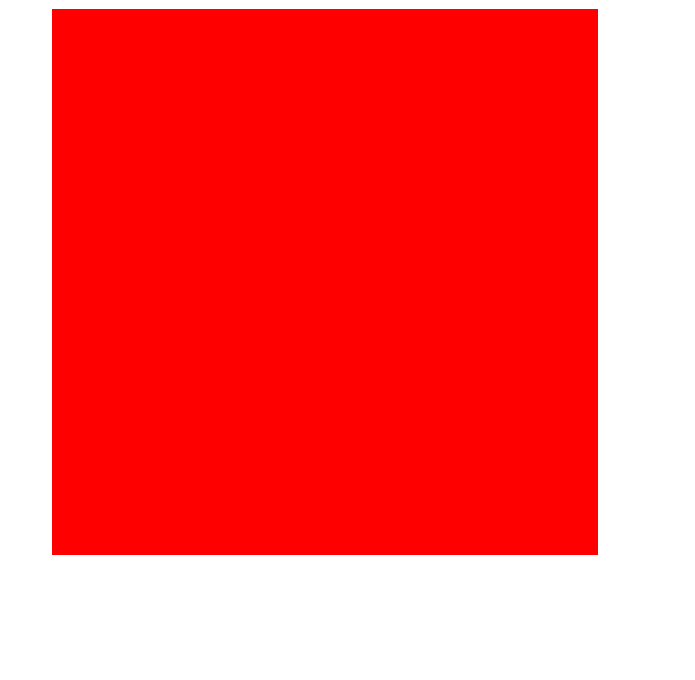
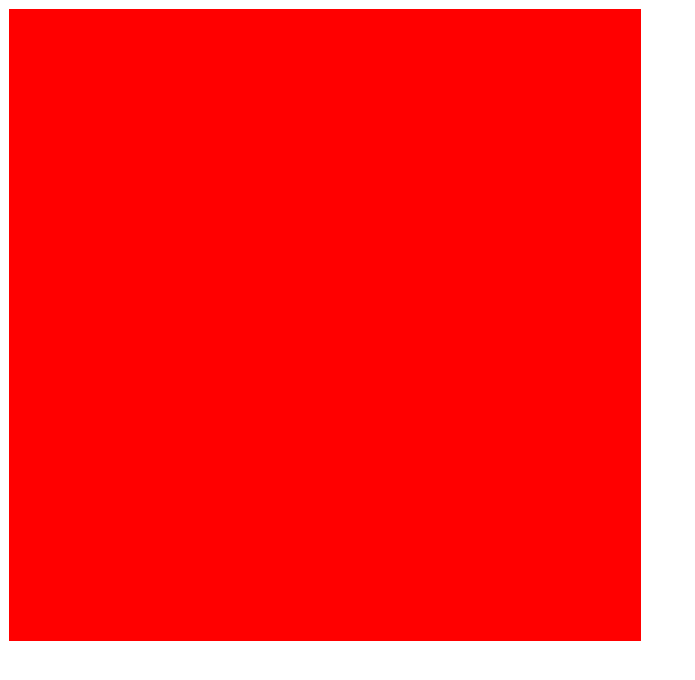
Before and after one commit to AdinDorf/EtchASketch, a plain HTML site: page index.html in a window 1280 px wide. Shown: the whole page, without its empty margins (0-695 px from the left). Drawn offline with Linux system fonts and the light colour scheme.

Commit message:
Fixed sizing to be pretty and scalable

```diff
--- a/style.css
+++ b/style.css
@@ -18,10 +18,11 @@ margin: 0px;
 .square {
 
     background-color: red;
-    flex: 0 0 20%;
+
+    flex-basis: calc(100%/4);
     aspect-ratio: 1/1;
 
-    padding: 5px;
+    padding:0px;
     margin: 0px;
 
 }
```
